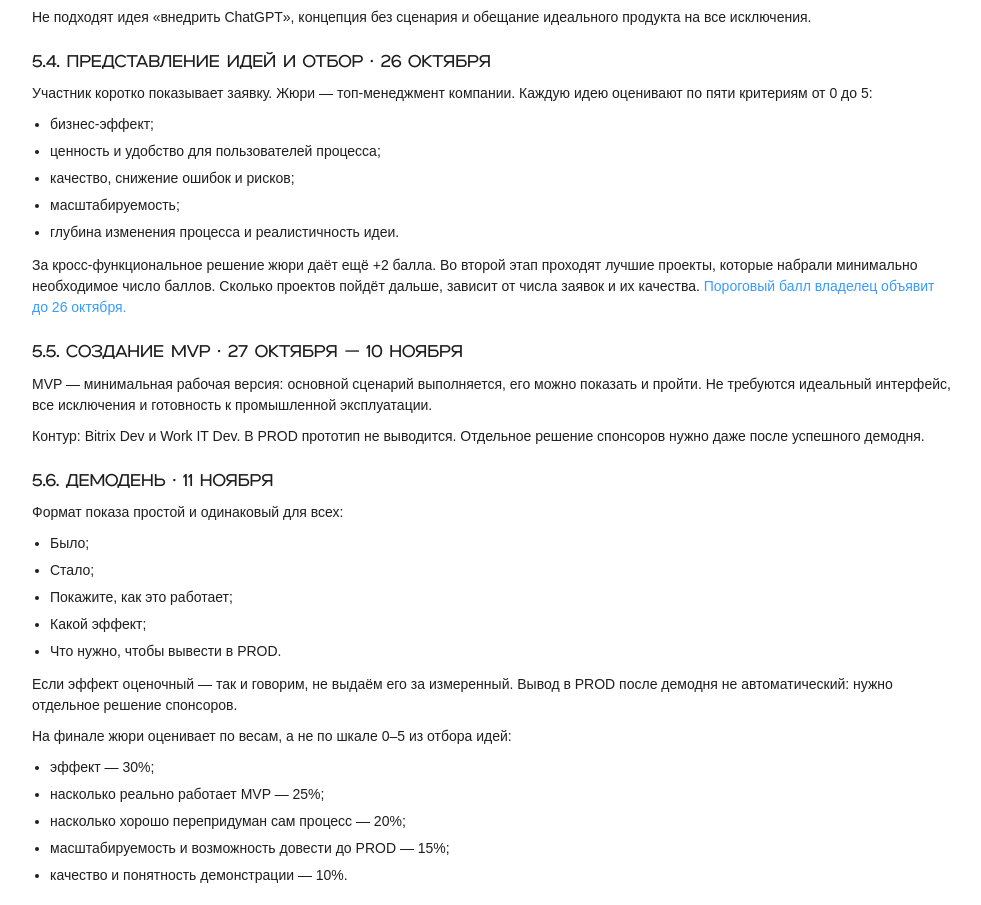
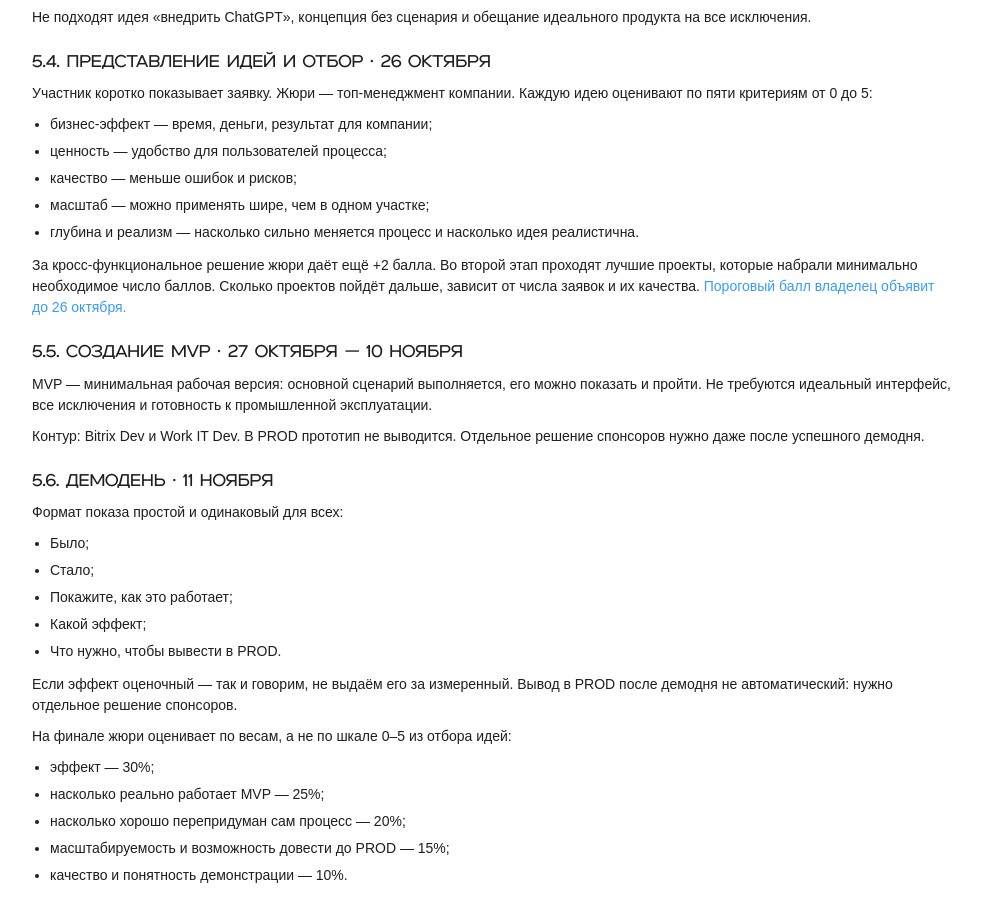
Before and after one commit to Nikisheva/html_krit, a plain HTML site: page reglament.html in a window 1280 px wide. Shown: the part 2106-3011 px from the top of the page, without its empty margins (148-1129 px from the left). Drawn offline with Linux system fonts and the light colour scheme.

Commit message:
docs: align regulation scoring text with the idea slide
Use the same 0–5 criterion wording as the presentation and drop the leftover owner-approval rule for another team's process.

Co-authored-by: Cursor <cursoragent@cursor.com>

```diff
--- a/reglament.html
+++ b/reglament.html
@@ -95,11 +95,11 @@
     <h3>5.4. Представление идей и отбор · 26 октября</h3>
     <p>Участник коротко показывает заявку. Жюри — топ-менеджмент компании. Каждую идею оценивают по пяти критериям от 0 до 5:</p>
     <ul class="list">
-      <li>бизнес-эффект;</li>
-      <li>ценность и удобство для пользователей процесса;</li>
-      <li>качество, снижение ошибок и рисков;</li>
-      <li>масштабируемость;</li>
-      <li>глубина изменения процесса и реалистичность идеи.</li>
+      <li>бизнес-эффект — время, деньги, результат для компании;</li>
+      <li>ценность — удобство для пользователей процесса;</li>
+      <li>качество — меньше ошибок и рисков;</li>
+      <li>масштаб — можно применять шире, чем в одном участке;</li>
+      <li>глубина и реализм — насколько сильно меняется процесс и насколько идея реалистична.</li>
     </ul>
     <p>За кросс-функциональное решение жюри даёт ещё +2 балла. Во второй этап проходят лучшие проекты, которые набрали минимально необходимое число баллов. Сколько проектов пойдёт дальше, зависит от числа заявок и их качества. <span class="open">Пороговый балл владелец объявит до 26 октября.</span></p>
 
```
Also changed, not shown: launch-plan.html (+5 -4 lines), 2 other files.
